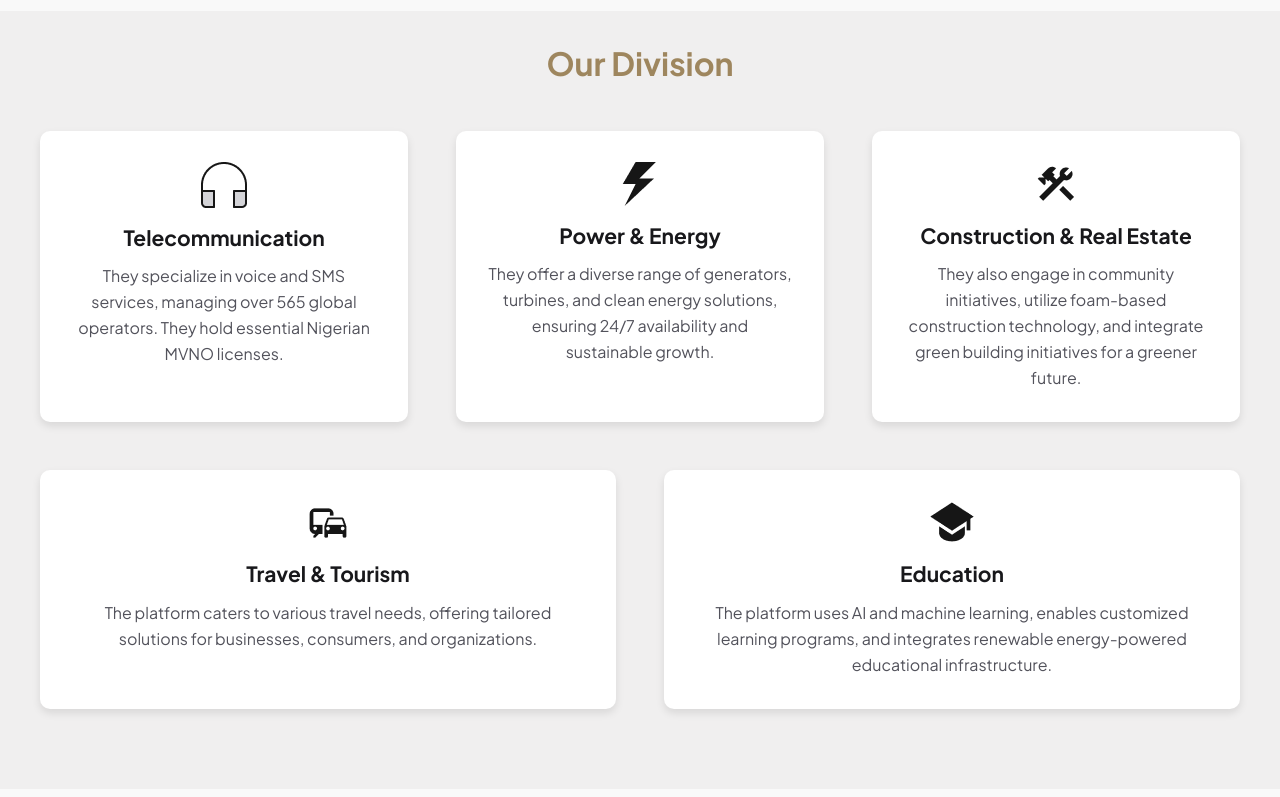
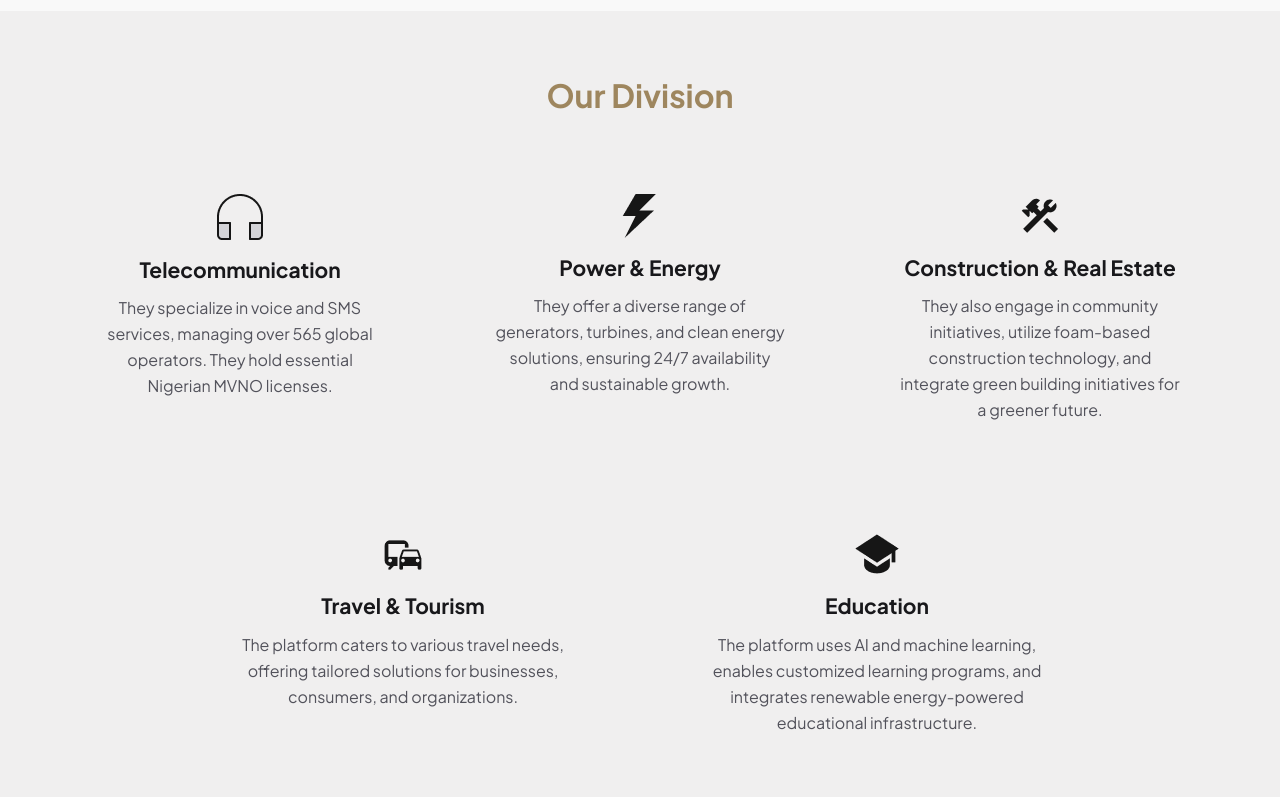
Before and after one commit to Ayooluwatomide/gctgroup, a plain HTML site: page index.html in a window 1280 px wide. Shown: the part 3943-4740 px from the top of the page. Drawn offline with Linux system fonts and the light colour scheme.

Commit message:
Updated Division Page

```diff
--- a/index.html
+++ b/index.html
@@ -236,11 +236,11 @@
     <!-- values section ends here -->
 
     <!-- Division section -->
-    <div class="division-container" id="divisions">
+    <div class="division-container section-padding" id="divisions">
       <div class="division-content">
         <div class="divs-header"><h2>Our Division</h2></div>
 
-        <div class="divisions a">
+        <div class="division-a">
 
           <div class="division">
             <div class="div-img"><img src="./icons/telecommunications-icon.png" alt=""></div>
@@ -261,7 +261,7 @@
           </div>
         </div>
 
-        <div class="divisions b">
+        <div class="division-b">
 
           <div class="division">
             <div class="div-img"><img src="./icons/travel-icon.png" alt=""></div>
--- a/style.css
+++ b/style.css
@@ -387,7 +387,6 @@ a{
 
 /* division styling */
 .division-container{
-    padding: 2rem;
     background-color: #F0EFEF;
 }
 
@@ -398,7 +397,7 @@ a{
 }
 
 
-.divisions {
+.division-a {
     margin: 3rem 0;
     display: grid;
     grid-template-columns: repeat(auto-fit, minmax(340px, 1fr));
@@ -407,12 +406,21 @@ a{
     margin: 3rem auto;
 }
 
+.division-b {
+    margin: 3rem 0;
+    display: grid;
+    grid-template-columns: repeat(auto-fit, minmax(340px, 1fr));
+    gap: 3rem;
+    max-width: 900px;
+    margin: 3rem auto;
+}
+
 .division{
     align-items: flex-start;
-    background-color: white;
+    /* background-color: white; */
     padding: 20px;
-    border-radius: 10px;
-    box-shadow: 0px 4px 8px rgba(0, 0, 0, 0.1);
+    /* border-radius: 10px;
+    box-shadow: 0px 4px 8px rgba(0, 0, 0, 0.1); */
     text-align: center;
 }
 
```
